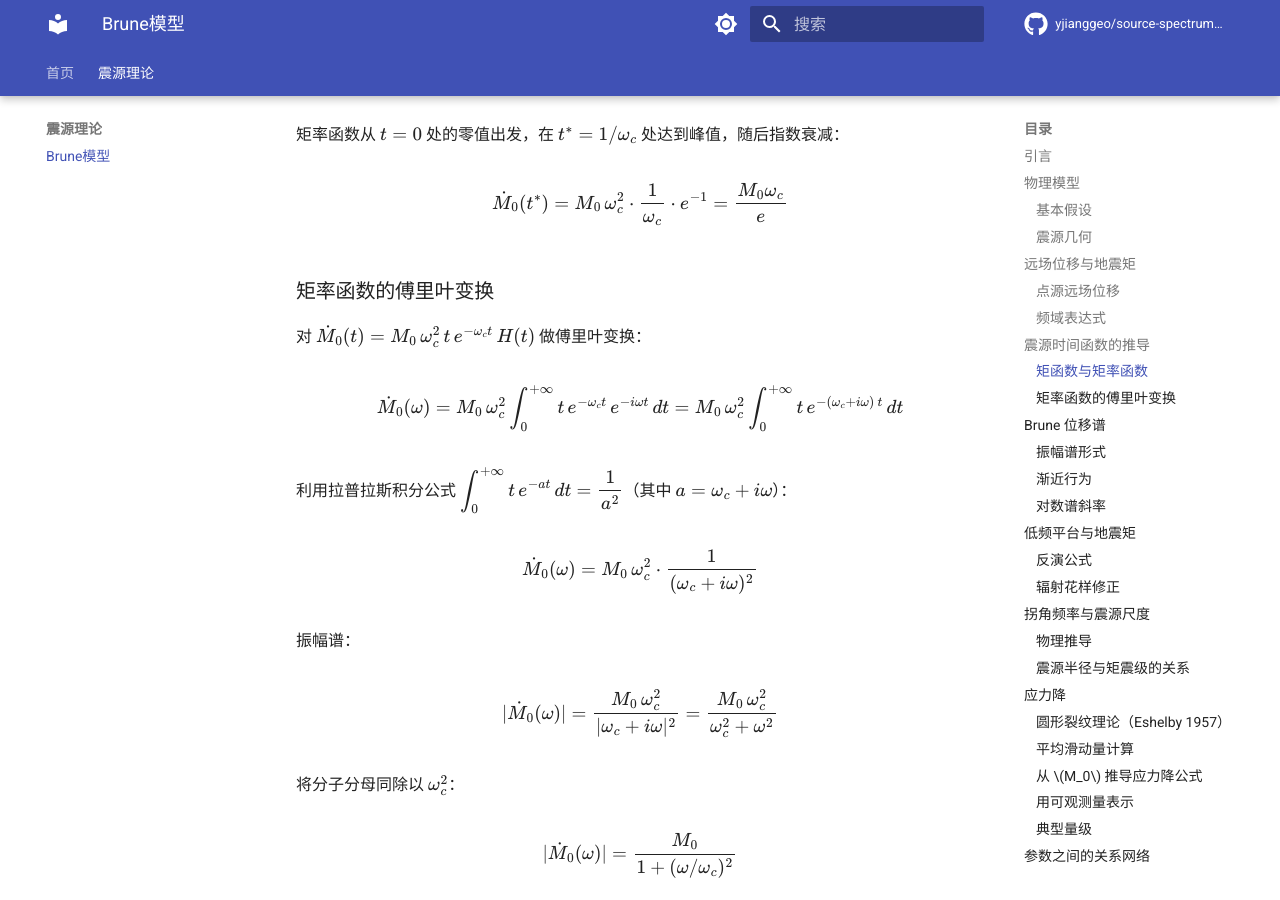
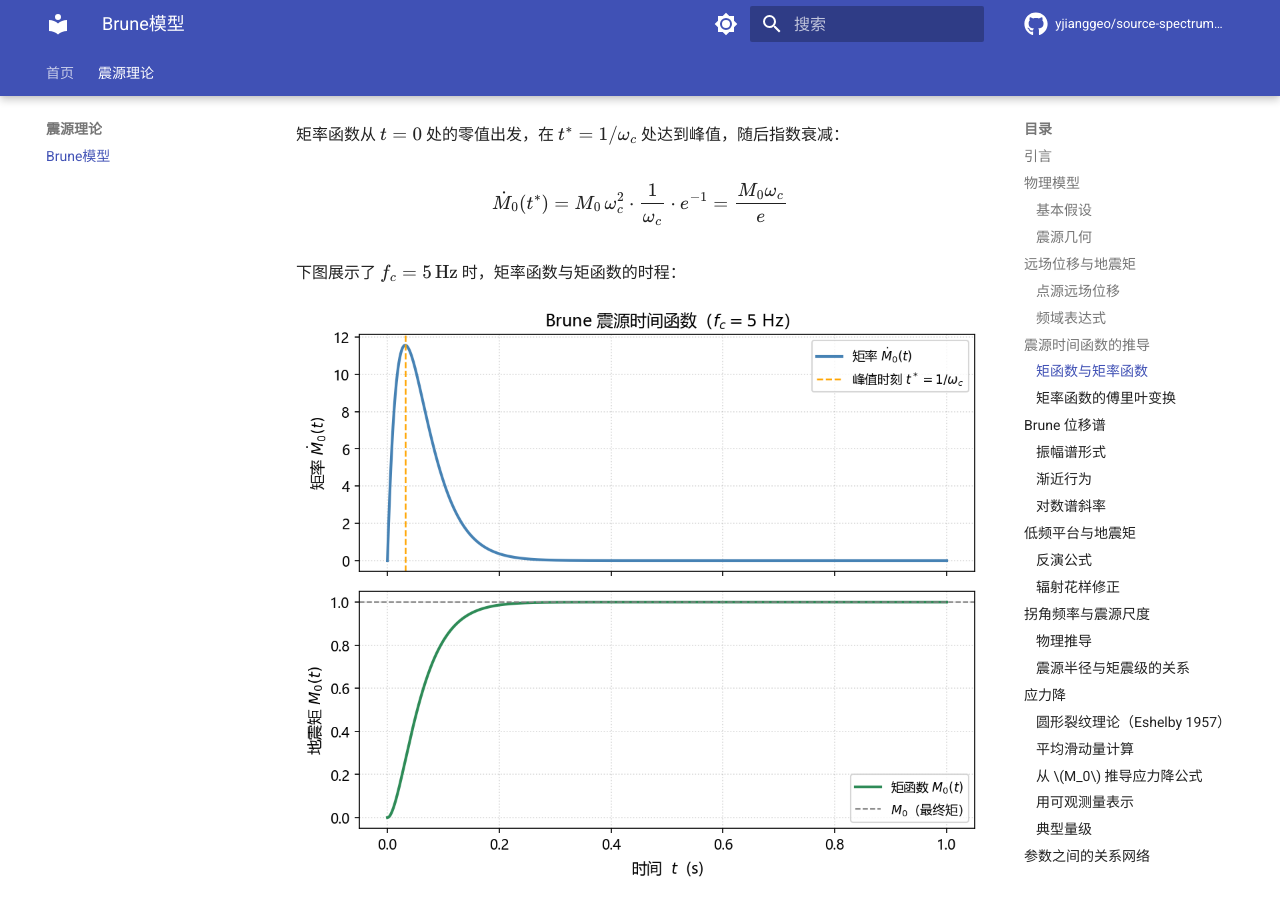
Before and after one commit to yjianggeo/seismic-notes, an MkDocs documentation site: the page built from docs/brune.md, in a window 1280 px wide and 900 px high, scrolled down 2786 px. Built offline with MkDocs 1.6.1 and Material for MkDocs 9.7.7, drawn with Linux system fonts in a browser that asks for light colours; comment, search, counter and statistics services are not loaded.

Commit message:
Add generated figures to brune.md
Run all three Python examples from the notes and save outputs:
- brune_spectrum.png: single-corner Brune spectrum with asymptotes
- brune_multi_fc.png: comparison of four corner frequencies
- brune_source_time.png: moment rate and moment time functions

Embed figures inline after each corresponding code block.

Co-Authored-By: Claude Sonnet 4.6 <noreply@anthropic.com>

````diff
--- a/docs/brune.md
+++ b/docs/brune.md
@@ -113,6 +113,10 @@ $$
 $$
 \dot{M}_0(t^*) = M_0\, \omega_c^2 \cdot \frac{1}{\omega_c} \cdot e^{-1} = \frac{M_0 \omega_c}{e}
 $$
+
+下图展示了 $f_c = 5\,\text{Hz}$ 时，矩率函数与矩函数的时程：
+
+![Brune 震源时间函数](../assets/images/brune_source_time.png)
 
 ### 矩率函数的傅里叶变换
 
@@ -466,6 +472,8 @@ ax.grid(True, which='both', ls=':', alpha=0.4)
 plt.tight_layout()
 plt.show()
 ```
+
+![不同拐角频率的 Brune 谱](../assets/images/brune_multi_fc.png)
 
 ### 从谱参数计算震源参数
 
````
Also changed, not shown: other parts of docs/brune.md (+2 -0 lines), docs/assets/images/brune_multi_fc.png (added), docs/assets/images/brune_source_time.png (added), docs/assets/images/brune_spectrum.png (added).
